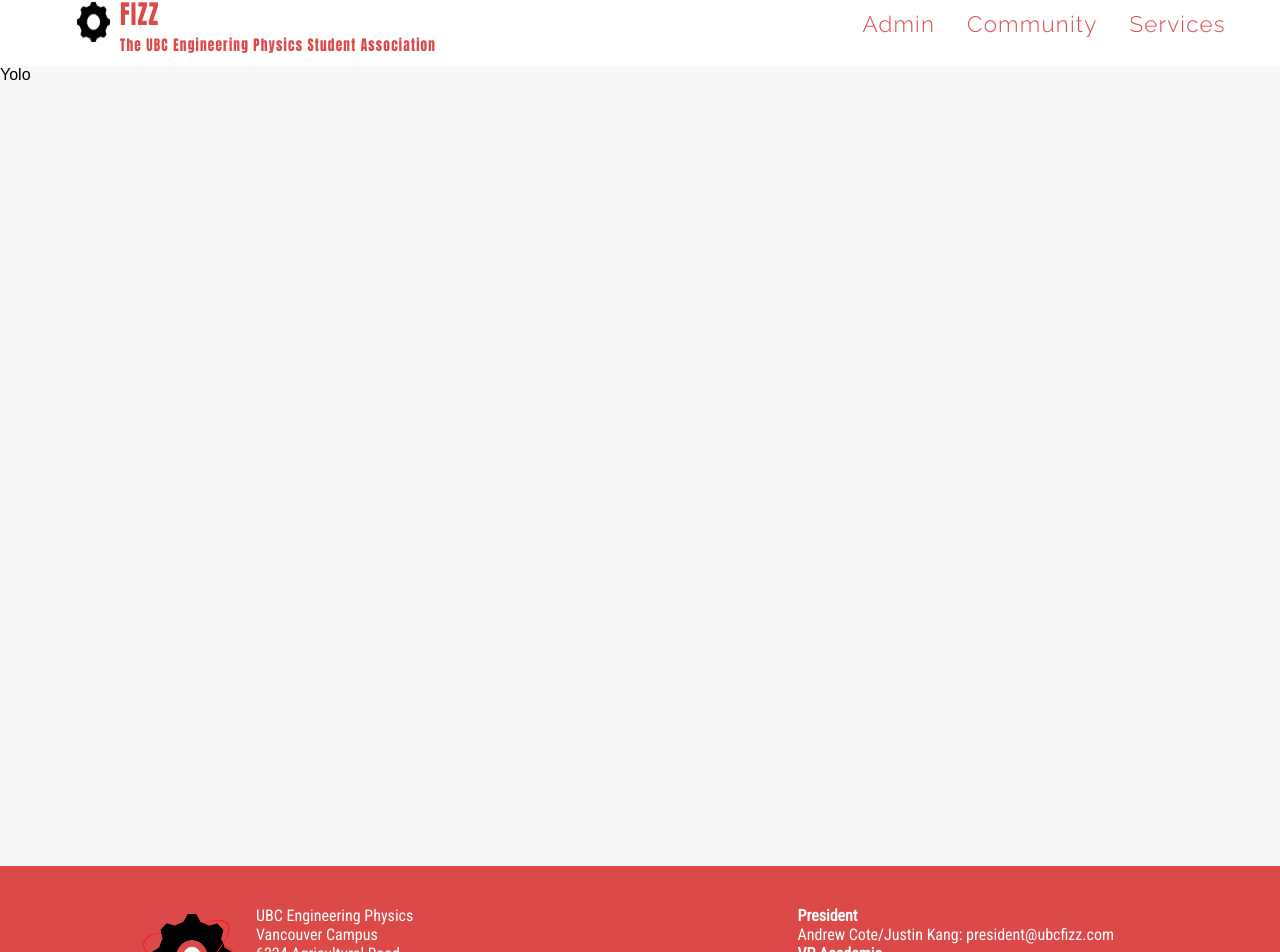
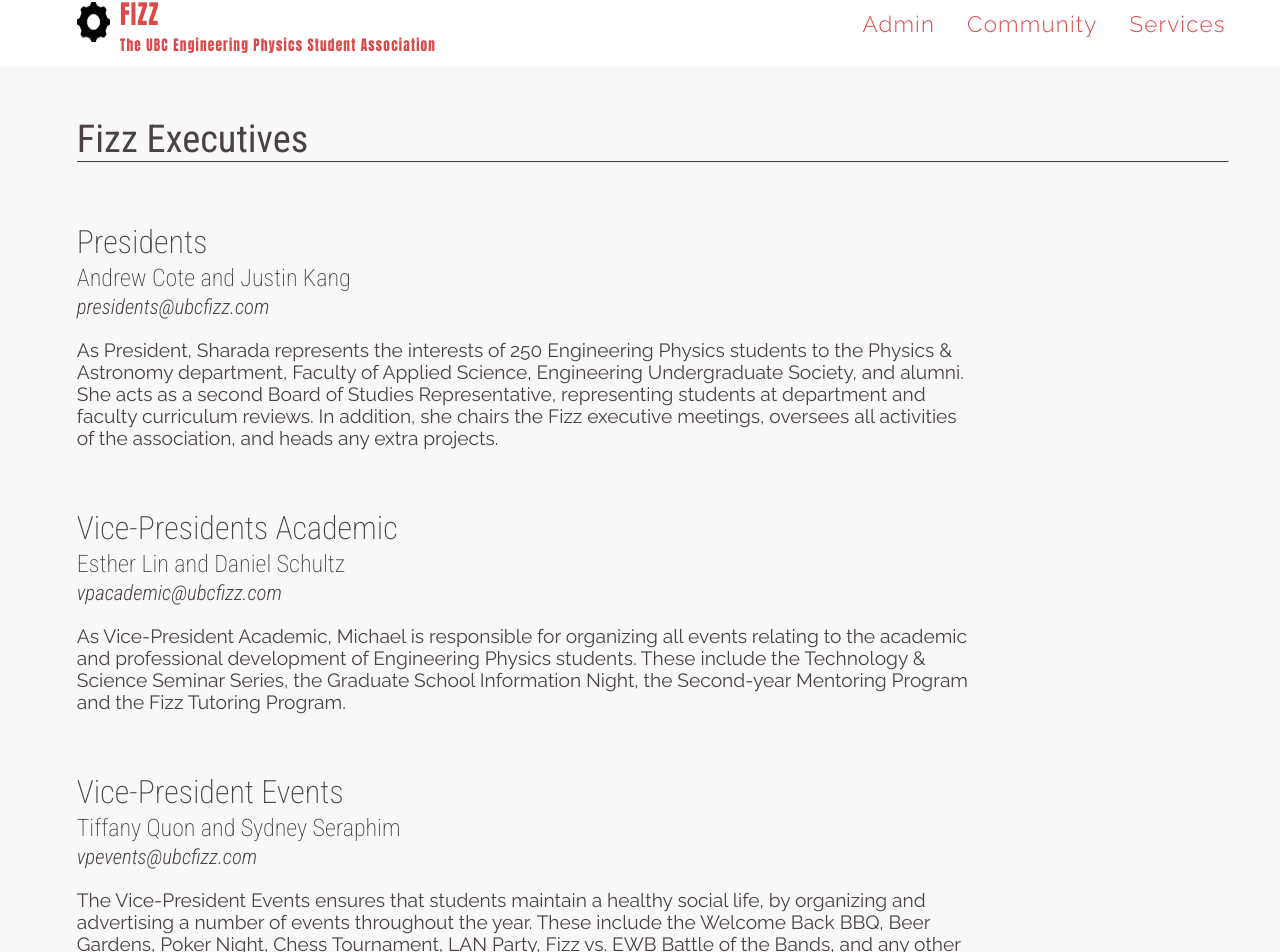
Before and after one commit to ubcengfizz/ubcfizz.ca-website, a React (Create React App) app: page /FizzExecs in a window 1280 px wide. Shown: the part 14-966 px from the top of the page. Built offline with nearby package versions, Linux system fonts and the light colour scheme.

Commit message:
Fizz Exec finished

```diff
--- a/src/Components/Admin/FizzExecs/FizzExecs.css
+++ b/src/Components/Admin/FizzExecs/FizzExecs.css
@@ -1,10 +1,68 @@
+@import url('https://fonts.googleapis.com/css?family=Raleway:100,200,300,400,700');
+@import url('https://fonts.googleapis.com/css?family=Work+Sans:700,800');
+@import url('https://fonts.googleapis.com/css?family=Roboto+Condensed:100,200,300i');
+
 * {
   margin: 0;
   padding: 0;
 }
 
 .container {
-  height: 100vh;
   width: 100vw;
+  height: 3100px;
   background-color: #F8F8F8;
 }
+
+.text {
+  width: 90vw;
+  margin-left: 6%;
+  position: absolute;
+  top: 50px;
+  color: #4B4343;
+
+
+}
+
+.component-header {
+  font-size: 2.4em;
+  font-family: 'Roboto Condensed', sans-serif;
+}
+
+
+hr {
+border-top: 1px solid #4B4343;
+}
+
+/** People Styles */
+
+.person {
+  margin-top: 60px;
+}
+
+.title, .name, .email {
+  font-family: 'Roboto Condensed', sans-serif;
+  margin-top: 3px;
+}
+
+.title {
+  font-size: 2em;
+  font-weight: 200;
+}
+
+.name {
+  font-size: 1.5em;
+  font-weight: 200;
+}
+
+.email {
+  font-size: 1.3em;
+  font-weight: 300;
+  font-style: italic;
+}
+
+.description {
+  width: 70vw;
+  margin-top: 20px;
+  font-family: 'Raleway';
+  font-size: 1.2em;
+}
--- a/src/Components/Admin/FizzExecs/FizzExecs.js
+++ b/src/Components/Admin/FizzExecs/FizzExecs.js
@@ -7,7 +7,174 @@ class FizzExecs extends Component {
   render() {
     return (
       <div className="container">
-        Yolo
+
+        <div className="text">
+
+        <div className="component-header">
+          <div className="component-title">Fizz Executives</div>
+          <hr id="line"/>
+        </div>
+
+        <div className="person">
+          <div className="title">Presidents</div>
+          <div className="name">Andrew Cote and Justin Kang</div>
+          <div className="email">presidents@ubcfizz.com</div>
+
+          <div className="description">As President, Sharada represents
+            the interests of 250 Engineering Physics students to the
+            Physics & Astronomy department, Faculty of Applied Science,
+             Engineering Undergraduate Society, and alumni. She acts as
+             a second Board of Studies Representative, representing
+             students at department and faculty curriculum reviews. In
+             addition, she chairs the Fizz executive meetings, oversees
+             all activities of the association, and heads any extra projects.
+           </div>
+        </div>
+
+        <div className="person">
+          <div className="title">Vice-Presidents Academic</div>
+          <div className="name">Esther Lin and Daniel Schultz</div>
+          <div className="email">vpacademic@ubcfizz.com</div>
+
+          <div className="description">As Vice-President Academic, Michael is responsible for
+            organizing all events relating to the academic and professional development of Engineering
+            Physics students. These include the Technology & Science Seminar Series, the Graduate School
+            Information Night, the Second-year Mentoring Program and the Fizz Tutoring Program.
+           </div>
+        </div>
+
+        <div className="person">
+          <div className="title">Vice-President Events</div>
+          <div className="name">Tiffany Quon and Sydney Seraphim</div>
+          <div className="email">vpevents@ubcfizz.com</div>
+
+          <div className="description">The Vice-President Events ensures that students
+            maintain a healthy social life, by organizing and advertising a number of events
+            throughout the year. These include the Welcome Back BBQ, Beer Gardens, Poker Night,
+             Chess Tournament, LAN Party, Fizz vs. EWB Battle of the Bands, and any other events
+             that they concoct. In addition, the VP spearheads the Fizz E-Week effort in February.
+           </div>
+        </div>
+
+
+        <div className="person">
+          <div className="title">Treasurer</div>
+          <div className="name">Jessica Ma</div>
+          <div className="email">treasurer@ubcfizz.com</div>
+
+          <div className="description">The Treasurer handles all of the financial
+            activities and transactions of the Engineering Physics Student Association.
+            This includes giving reimbursements to Fizzers, liaising with the AMS Finance
+            office, and acting as one of the two booking representatives for the club.
+           </div>
+        </div>
+
+        <div className="person">
+          <div className="title">Graduate Representative</div>
+          <div className="name">Ryan Cotsakis</div>
+          <div className="email">gradrep@ubcfizz.com</div>
+
+          <div className="description">As Graduate Representative, Darrick acts as a
+            liaison between the Fizz executive and the graduating class of students.
+            He is responsible for informing students about the current activities of the
+             club and sells tickets for pertinent events. He co-ordinates the Graduate
+             photographs and ensures that a composite is produced, gathers Iron Ring
+             sizes from the graduates, and helps organize the UBC APSC Graduation Ceremony.
+           </div>
+        </div>
+
+        <div className="person">
+          <div className="title">4th Year Representative</div>
+          <div className="name">Esther Lin</div>
+          <div className="email">fourthrep@ubcfizz.com</div>
+
+          <div className="description">As 4th Year Representative, Blaine acts as a liaison between
+            the Fizz executive and the 4th years in Eng. Phys. He is responsible for informing
+            students about the current activities of the club and sells tickets for pertinent
+            events, and helps organize and execute many of the academic and social events.
+           </div>
+        </div>
+
+        <div className="person">
+          <div className="title">3rd Year Representative</div>
+          <div className="name">Jeremy Voldeng and Nicolas Navarre</div>
+          <div className="email">thirdrep@ubcfizz.com</div>
+
+          <div className="description">As 3rd Year Representative, Blaine acts as a liaison between
+            the Fizz executive and the 3rd years in Eng. Phys. He is responsible for informing
+            students about the current activities of the club and sells tickets for pertinent
+            events, and helps organize and execute many of the academic and social events.
+           </div>
+        </div>
+
+        <div className="person">
+          <div className="title">2nd Year Representative</div>
+          <div className="name">(Elections in September)</div>
+          <div className="email">secondrep@ubcfizz.com</div>
+
+          <div className="description">The 2nd Year Representative acts as a liaison between
+            the Fizz executive and the 2nd years in Eng. Phys. They are responsible for informing
+            students about the current activities of the club and sells tickets for pertinent
+            events, and helps organize and execute many of the academic and social events.
+           </div>
+        </div>
+
+        <div className="person">
+          <div className="title">IT Manager</div>
+          <div className="name">Dominic Shillingford and Chris Wilson</div>
+          <div className="email">compadmin@ubcfizz.com</div>
+
+          <div className="description">Sean is responsible for maintaining the Penthouse
+            computers, wireless access, and printers. He also updates and oversees
+            the ubcfizz.com website and Fizz mailing lists.
+           </div>
+        </div>
+
+        <div className="person">
+          <div className="title">Board of Studies Representative</div>
+          <div className="name">James Park</div>
+          <div className="email">mech@ubcfizz.com</div>
+
+          <div className="description">As one of the Board of Studies Representatives for
+            all ENPH students, Emma represents students at the Department and Faculty
+            Curriculum reviews. She also organizes Beef and Pizza events to hear your
+            concerns with courses.
+           </div>
+        </div>
+
+        <div className="person">
+          <div className="title">Sports Representative</div>
+          <div className="name">Chris Wilson and Maria Sottile</div>
+          <div className="email">sport@ubcfizz.com</div>
+
+          <div className="description">As Sports Representative, Matt is responsible for c
+            ommunicating UBC REC leagues and event registration dates to fizzers through
+            the club mailing list. He facilitates the organization of REC league teams from
+             interested members and organizes an outdoor excursion for club members, such as
+             white-water rafting, paint balling, or ski trips.
+
+           </div>
+        </div>
+
+        <div className="person">
+          <div className="title">Penthouse Manager</div>
+          <div className="name">Ryan Schmidt and Michael Miller</div>
+          <div className="email">penthouse@ubcfizz.com</div>
+
+          <div className="description">Theoren and Alex oversee the maintenance and
+            all upgrades of the Engineering Physics student room, known as the Penthouse.
+            They are also the people to contact for anyone wishing to obtain a Penthouse key
+            or locker.
+
+           </div>
+        </div>
+
+
+
+
+
+      </div>
+
       </div>
     );
   }
```
